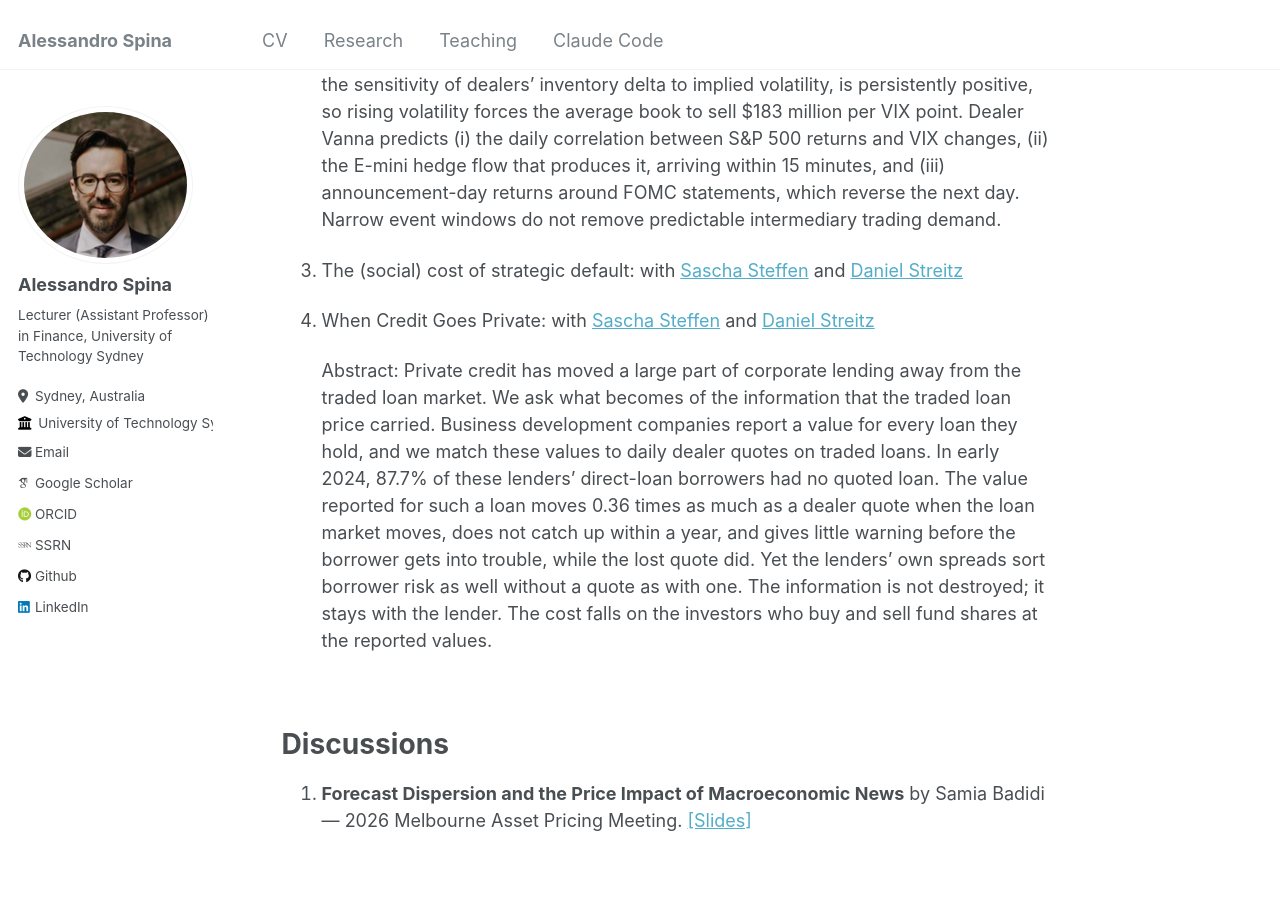
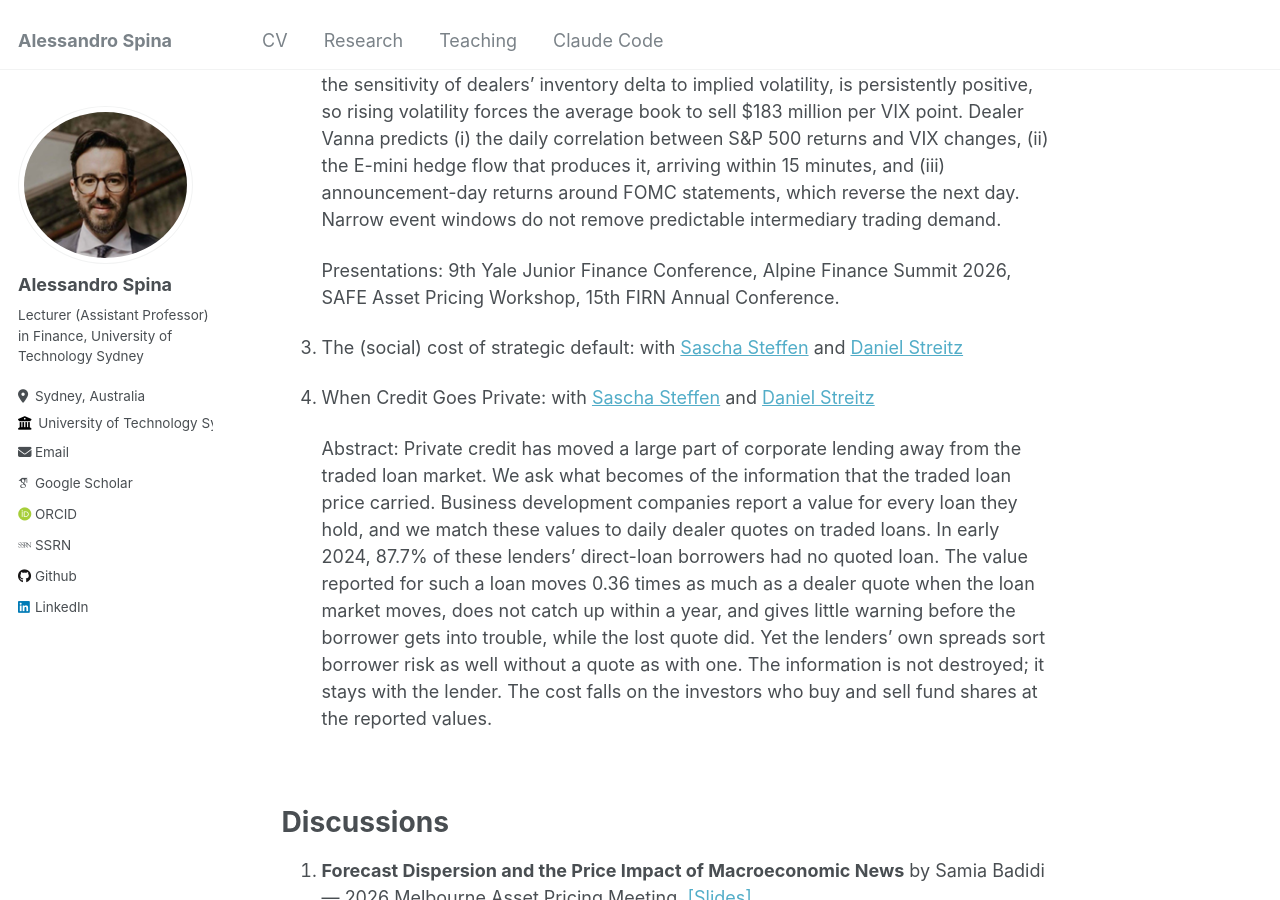
Before and after one commit to aspi6246/aspi6246.github.io, a Jekyll site: the page built from _pages/about.md, in a window 1280 px wide and 900 px high, scrolled down 1309 px. Built offline with Jekyll 4.4.1, drawn with Linux system fonts in a browser that asks for light colours; some web fonts are replaced.

Commit message:
Add Vanna paper presentations to web pages and CV
Co-Authored-By: Claude Opus 4.7 <noreply@anthropic.com>

```diff
--- a/_pages/about.md
+++ b/_pages/about.md
@@ -33,6 +33,8 @@ Working Papers
 
     Abstract: When volatility moves, option dealers must trade the S&P 500 to stay hedged. We measure this forced trade from observed dealer positions. Dealer Vanna, the sensitivity of dealers’ inventory delta to implied volatility, is persistently positive, so rising volatility forces the average book to sell $183 million per VIX point. Dealer Vanna predicts (i) the daily correlation between S&P 500 returns and VIX changes, (ii) the E-mini hedge flow that produces it, arriving within 15 minutes, and (iii) announcement-day returns around FOMC statements, which reverse the next day. Narrow event windows do not remove predictable intermediary trading demand.
 
+    Presentations: 9th Yale Junior Finance Conference, Alpine Finance Summit 2026, SAFE Asset Pricing Workshop, 15th FIRN Annual Conference.
+
 3. The (social) cost of strategic default: with [Sascha Steffen](https://www.sascha-steffen.de/) and [Daniel Streitz](https://sites.google.com/site/streitzdaniel/)
 
 4. When Credit Goes Private: with [Sascha Steffen](https://www.sascha-steffen.de/) and [Daniel Streitz](https://sites.google.com/site/streitzdaniel/)
```
Also changed, not shown: _pages/publications.md (+2 -0 lines), 2 other files.
